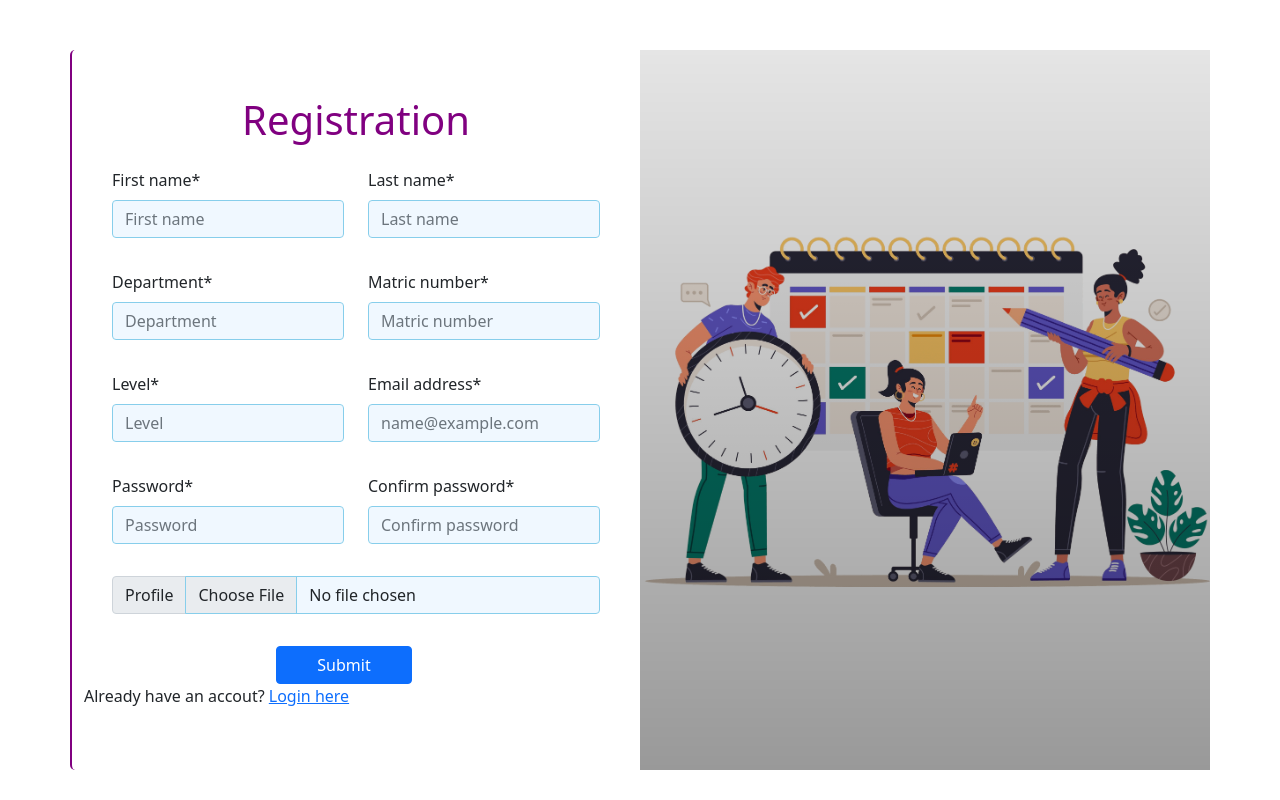
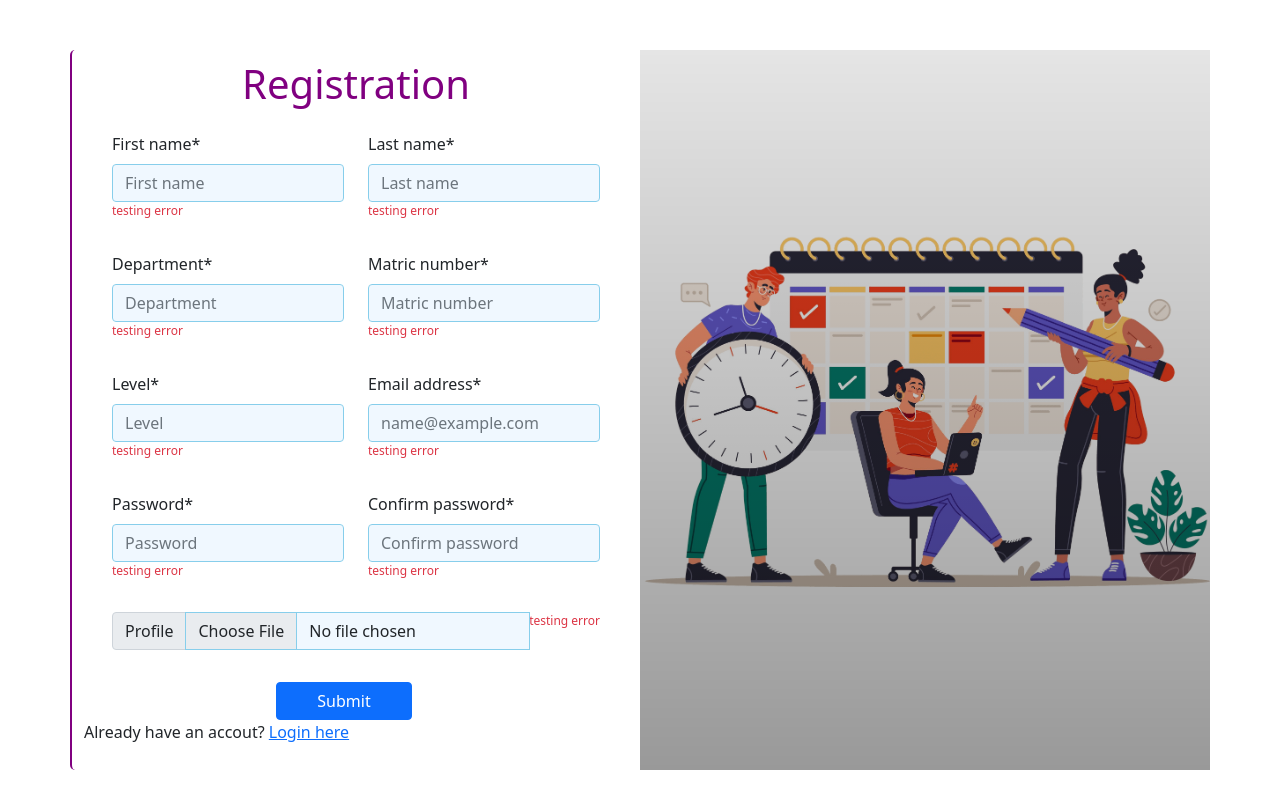
Before and after one commit to megaminded/attendance_app, a PHP site: page /registration.html in a window 1280 px wide. Run offline with PHP 8.4, Linux system fonts and the light colour scheme; some libraries are stand-ins or nearby versions.

Commit message:
added the warning message to all input section in the registration page

```diff
--- a/assets/css/registration.css
+++ b/assets/css/registration.css
@@ -37,3 +37,6 @@
     background-repeat: no-repeat;
     background-position: center;
 }
+.warning-message{
+    font-size: 12px;
+}
--- a/assets/js/custom.js
+++ b/assets/js/custom.js
@@ -1,7 +1,32 @@
+const validateProfile = (file) =>{
+    const fileType = ["jpg", "jpeg", "png"]
+   return fileType.includes(file.name.split(".")[0])
+}
+
+
 const handleRegistration = (event) =>{
     event.preventDefault()
+    const formObject = {};
+    const formData = new FormData(event.target)
 
-    const formData = new FormData(event.target)
-    const firstname = formData.get("firstname")
-    console.log(firstname)
+    formData.forEach(
+        (value, key)=>{
+            if(value instanceof File){
+                formObject[key] = value.name
+            }else{
+                if(value.trim() == ""){
+                    document.writeln(
+                        `<div class="alert alert-warning" role="alert">
+                        ${key} filed must not be empty
+                        </div>`
+                    )
+                }else{
+                    formObject[key] = value
+                }
+            }
+        }
+    )
+    console.log(formObject)
+
+
 }
--- a/registration.html
+++ b/registration.html
@@ -19,10 +19,12 @@
                             <div class="mb-3 col-6">
                                 <label for="firstname" class="form-label">First name*</label>
                                 <input type="text" class="form-control col-lg-6" id="firstname" name="firstname" placeholder="First name">
+                                <div id="firstnameWarning" class="warning-message text-danger ">testing error</div>
                             </div>
                             <div class="mb-3 col-6">
                                 <label for="lastname" class="form-label">Last name*</label>
                                 <input type="text" class="form-control" id="lastname" name="lastname" placeholder="Last name">
+                                <div id="firstnameWarning" class="warning-message text-danger ">testing error</div>
                             </div>
                         </div>
 
@@ -30,10 +32,12 @@
                             <div class="mb-3 col-6">
                                 <label for="department" class="form-label">Department*</label>
                                 <input type="text" class="form-control col-lg-6" id="department"  name="department" placeholder="Department">
+                                <div id="firstnameWarning" class="warning-message text-danger ">testing error</div>
                             </div>
                             <div class="mb-3 col-6">
                                 <label for="matric" class="form-label">Matric number*</label>
                                 <input type="text" class="form-control" id="matric" name="matric" placeholder="Matric number">
+                                <div id="firstnameWarning" class="warning-message text-danger ">testing error</div>
                             </div>
                         </div>
 
@@ -41,10 +45,12 @@
                             <div class="mb-3 col-6">
                                 <label for="level" class="form-label">Level*</label>
                                 <input type="text" class="form-control" id="level" name="level" placeholder="Level">
+                                <div id="firstnameWarning" class="warning-message text-danger ">testing error</div>
                             </div>
                             <div class="mb-3 col-6">
                                 <label for="email" class="form-label">Email address*</label>
                                 <input type="email" class="form-control" id="email" name="email" placeholder="name@example.com">
+                                <div id="firstnameWarning" class="warning-message text-danger ">testing error</div>
                             </div>
                         </div>
 
@@ -52,16 +58,19 @@
                             <div class="mb-3 col-6">
                                 <label for="password" class="form-label">Password* </label>
                                 <input type="password" class="form-control col-lg-6" id="password" name="password" placeholder="Password">
+                                <div id="firstnameWarning" class="warning-message text-danger ">testing error</div>
                             </div>
                             <div class="mb-3 col-6">
                                 <label for="confirmpass" class="form-label">Confirm password*</label>
                                 <input type="password" class="form-control" id="confirmpass" name="confirmpass" placeholder="Confirm password">
+                                <div id="firstnameWarning" class="warning-message text-danger ">testing error</div>
                             </div>
                         </div>
                         <div class="row m-3">
                             <div class="input-group mb-3 col-12">
                                 <label class="input-group-text" for="profile">Profile</label>
-                                <input type="file" class="form-control" id="profile" name="profile">
+                                <input type="file" class="form-control" id="profile" name="profile" accept=".jpg, .png, .jpeg">
+                                <div id="firstnameWarning" class="warning-message text-danger ">testing error</div>
                               </div>
                         </div>
                         <div class="row col-12 justify-content-center">
```
